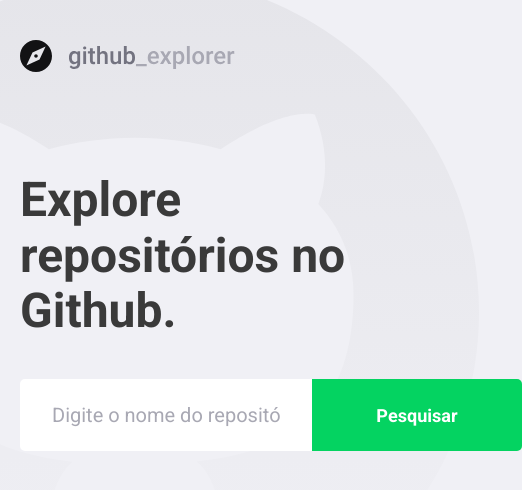
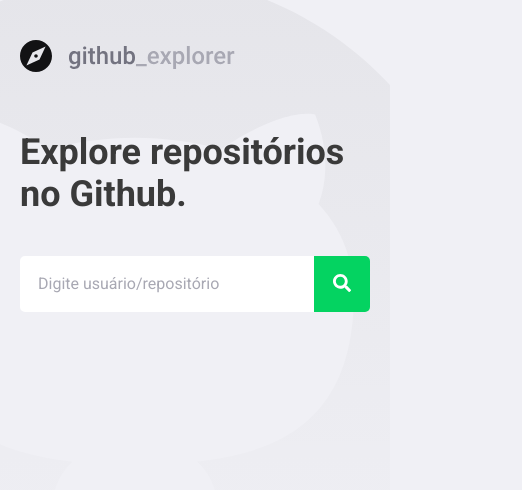
Before and after one commit to userthiago/github-explorer, a React (Create React App) app: page / in a window 390 px wide. Shown: the top 490 px of the page, 522 px wide, since content can reach past the window. Built offline with nearby package versions, Linux system fonts and the light colour scheme.

Commit message:
feat: Responsividade no dashboard.

```diff
--- a/src/components/InputField/index.tsx
+++ b/src/components/InputField/index.tsx
@@ -1,6 +1,6 @@
 import React from 'react';
 
-import { FaCircleNotch } from 'react-icons/fa';
+import { FaCircleNotch, FaSearch } from 'react-icons/fa';
 import { Container } from './styles';
 
 interface InputData {
@@ -35,7 +35,10 @@ const InputField: React.FC<InputData> = ({
           {loading ? (
             <FaCircleNotch className="loading" size={20} />
           ) : (
-            buttonValue
+            <>
+              <FaSearch />
+              <span>{buttonValue}</span>
+            </>
           )}
         </button>
       </div>
--- a/src/components/InputField/styles.ts
+++ b/src/components/InputField/styles.ts
@@ -42,7 +42,7 @@ export const Container = styled.div`
     border-radius: 5px 0 0 5px;
 
     color: #3a3a3a;
-    font-size: ${pixelToRem(20)};
+    font-size: ${pixelToRem(16)};
     font-weight: 400;
     line-height: 1.15;
 
@@ -55,6 +55,12 @@ export const Container = styled.div`
 
     &::placeholder {
       color: #a8a8b3;
+    }
+
+    @media only screen and (max-width: 560px) {
+      height: 56px;
+      width: 100%;
+      padding: 0 16px;
     }
   }
 
@@ -84,8 +90,23 @@ export const Container = styled.div`
       cursor: not-allowed;
     }
 
+    span {
+      margin-left: 8px;
+    }
+
     .loading {
       animation: ${rotate} 1s linear infinite;
+    }
+
+    @media only screen and (max-width: 560px) {
+      flex-shrink: 0;
+
+      height: 56px;
+      width: 56px;
+
+      span {
+        display: none;
+      }
     }
   }
 
--- a/src/components/RepositoryCard/styles.ts
+++ b/src/components/RepositoryCard/styles.ts
@@ -43,6 +43,10 @@ export const Container = styled(Link)<CardData>`
   transition: 0.2s;
   animation: ${load} 0.4s linear;
 
+  @media only screen and (max-width: 560px) {
+    height: 96px;
+  }
+
   & + & {
     margin-top: 16px;
   }
@@ -62,6 +66,11 @@ export const Container = styled(Link)<CardData>`
       height: 84px;
       width: 84px;
       border-radius: 50%;
+
+      @media only screen and (max-width: 560px) {
+        height: 64px;
+        width: 64px;
+      }
     }
 
     &__info {
@@ -82,9 +91,21 @@ export const Container = styled(Link)<CardData>`
         font-size: ${pixelToRem(18)};
         line-height: ${calcLineHeight(21, 18)};
       }
+
+      @media only screen and (max-width: 560px) {
+        strong {
+          font-size: ${pixelToRem(18)};
+        }
+
+        p {
+          display: none;
+        }
+      }
     }
 
     &__icon {
+      flex-shrink: 0;
+
       margin: 0 8px 0 16px;
 
       color: #c9c9d4;
--- a/src/pages/Dashboard/index.tsx
+++ b/src/pages/Dashboard/index.tsx
@@ -134,7 +134,7 @@ const Dashboard: React.FC = () => {
       <S.Form onSubmit={handleAddRepository}>
         <InputField
           value={inputValue}
-          placeholder="Digite o nome do repositório"
+          placeholder="Digite usuário/repositório"
           buttonValue="Pesquisar"
           loading={loading}
           functionSetValue={handleSetInputValue}
@@ -148,9 +148,7 @@ const Dashboard: React.FC = () => {
               <Button onClick={handleRemoveRepositoriesFromList}>
                 Remover
               </Button>
-              <span>
-                {selectedRepositoriesForRemove} repositório(s) selecionado(s)
-              </span>
+              <span>{selectedRepositoriesForRemove} repositório(s)</span>
             </div>
             <Checkbox
               checked={removeRepository}
--- a/src/pages/Dashboard/styles.ts
+++ b/src/pages/Dashboard/styles.ts
@@ -8,6 +8,11 @@ export const Title = styled.h1`
   font-size: ${pixelToRem(48)};
   color: #3a3a3a;
   line-height: 1.16;
+
+  @media only screen and (max-width: 560px) {
+    font-size: ${pixelToRem(36)};
+    margin-top: 60px;
+  }
 `;
 
 export const Form = styled.form`
@@ -31,6 +36,22 @@ export const RepositoryMenu = styled.div<RepositoryMenuData>`
 
   margin-top: 120px;
 
+  label {
+    height: 27px;
+    margin-left: auto;
+  }
+
+  @media only screen and (max-width: 560px) {
+    flex-direction: column-reverse;
+    align-items: flex-end;
+
+    margin-top: 40px;
+
+    label {
+      font-size: ${pixelToRem(14)};
+    }
+  }
+
   .remove {
     &__change-area {
       visibility: ${({ enable }) => (enable ? 'visible' : 'hidden')};
@@ -41,6 +62,33 @@ export const RepositoryMenu = styled.div<RepositoryMenuData>`
         color: #3a3a3a;
         font-weight: 500;
       }
+
+      @media only screen and (max-width: 560px) {
+        z-index: 1;
+        position: fixed;
+        left: 0;
+        bottom: ${({ enable }) => (enable ? '0' : '-54px')};
+        display: flex;
+        justify-content: space-between;
+        align-items: center;
+        transition: all 0.2s ease-in-out;
+
+        background: #ffffff;
+        width: 100%;
+        height: 54px;
+        padding: 0 20px;
+
+        -webkit-box-shadow: 0px -1px 10px -1px rgba(0, 0, 0, 0.3);
+        -moz-box-shadow: 0px -1px 10px -1px rgba(0, 0, 0, 0.3);
+        box-shadow: 0px -1px 10px -1px rgba(0, 0, 0, 0.3);
+
+        span {
+          margin-left: 8px;
+
+          font-size: ${pixelToRem(16)};
+          white-space: nowrap;
+        }
+      }
     }
   }
 `;
--- a/src/styles/global.ts
+++ b/src/styles/global.ts
@@ -25,6 +25,10 @@ export default createGlobalStyle`
     max-width: 968px;
     margin: 0 auto;
     padding: 40px 20px;
+
+    @media only screen and (max-width: 560px) {
+      padding: 40px 20px 80px;
+    }
   }
 
   button, a {
```
